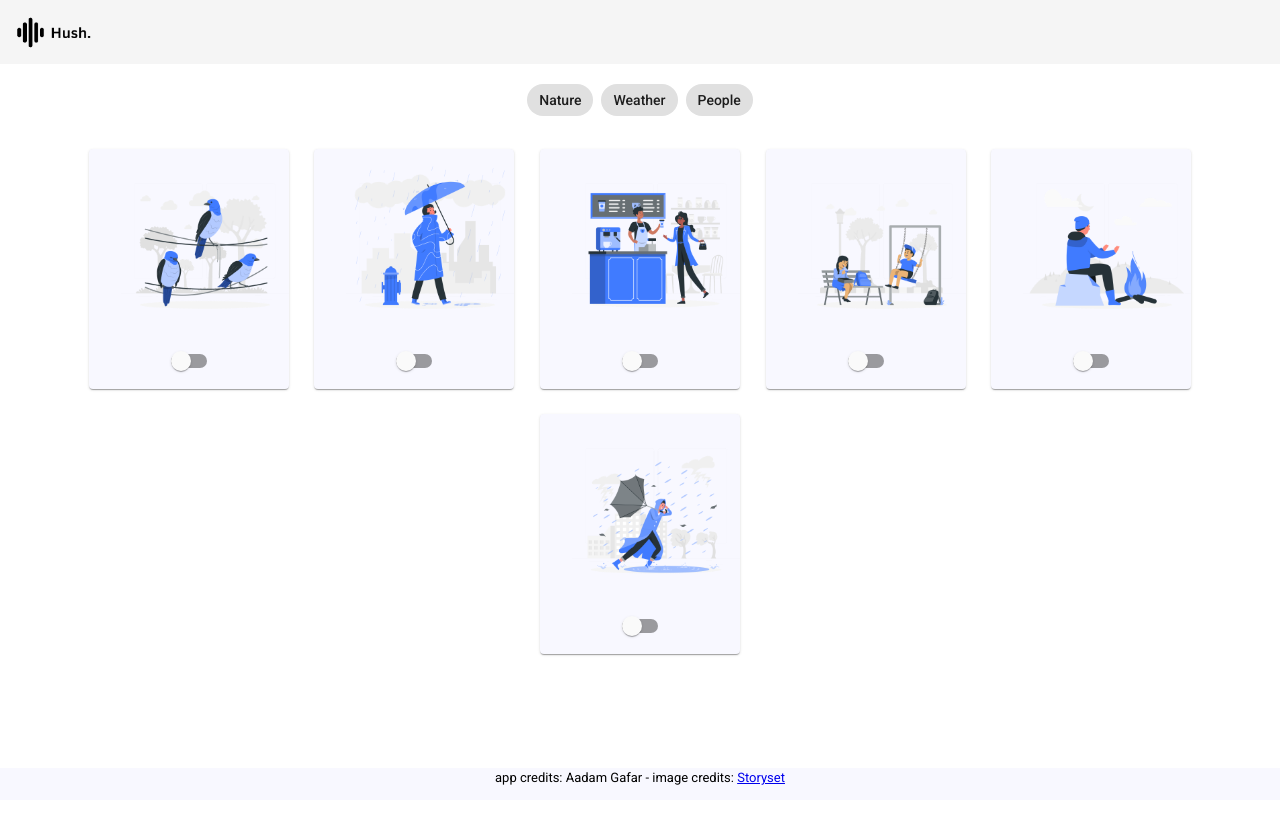
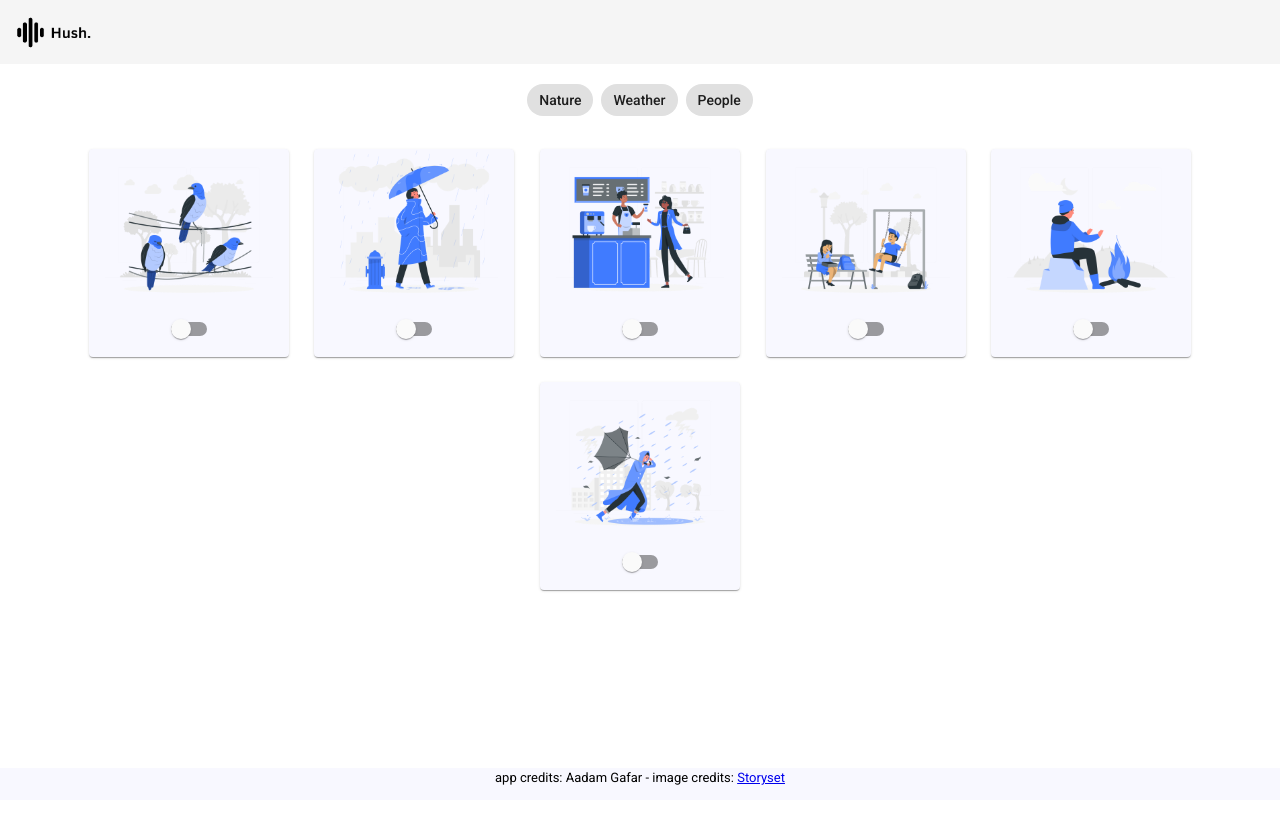
Before and after one commit to Aadam-Gafar/Hush, an Angular app: page / in a window 1280 px wide. Shown: the top 824 px of the page. Built offline with nearby package versions, Linux system fonts and the light colour scheme.

Commit message:
Centred images
Achieved by removing mat elements.

```diff
--- a/src/app/cards/cards.component.css
+++ b/src/app/cards/cards.component.css
@@ -17,11 +17,13 @@ mat-card {
 mat-card-header {
     display: flex;
     justify-content: center;
+    text-align: center;
 }
 
 img {
     width: 100%;
     height: auto;
+    margin: auto;
 }
 
 mat-card-content {
--- a/src/app/cards/cards.component.html
+++ b/src/app/cards/cards.component.html
@@ -1,67 +1,43 @@
 <body>
     <div class="container">
         <mat-card>
-            <mat-card-header>
             <img mat-card-image src="../assets/bird.png">
-            </mat-card-header>
-            <mat-card-content>
             <mat-slide-toggle></mat-slide-toggle>
-            </mat-card-content>
         </mat-card>
     </div>
 
     <div class="container">
         <mat-card>
-            <mat-card-header>
             <img mat-card-image src="../assets/rain.png">
-            </mat-card-header>
-            <mat-card-content>
             <mat-slide-toggle></mat-slide-toggle>
-            </mat-card-content>
         </mat-card>
     </div>
 
     <div class="container">
         <mat-card>
-            <mat-card-header>
             <img mat-card-image src="../assets/coffee.png">
-            </mat-card-header>
-            <mat-card-content>
             <mat-slide-toggle></mat-slide-toggle>
-            </mat-card-content>
         </mat-card>
     </div>
 
     <div class="container">
         <mat-card>
-            <mat-card-header>
             <img mat-card-image src="../assets/park.png">
-            </mat-card-header>
-            <mat-card-content>
             <mat-slide-toggle></mat-slide-toggle>
-            </mat-card-content>
         </mat-card>
     </div>
 
     <div class="container">
         <mat-card>
-            <mat-card-header>
             <img mat-card-image src="../assets/fire.png">
-            </mat-card-header>
-            <mat-card-content>
             <mat-slide-toggle></mat-slide-toggle>
-            </mat-card-content>
         </mat-card>
     </div>
 
     <div class="container">
         <mat-card>
-            <mat-card-header>
             <img mat-card-image src="../assets/storm.png">
-            </mat-card-header>
-            <mat-card-content>
             <mat-slide-toggle></mat-slide-toggle>
-            </mat-card-content>
         </mat-card>
     </div>
 </body>
```
Lines whose indentation alone changed are shown as unchanged.
